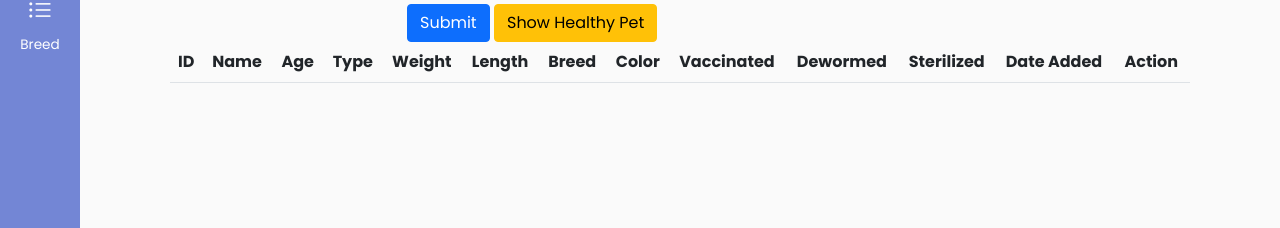
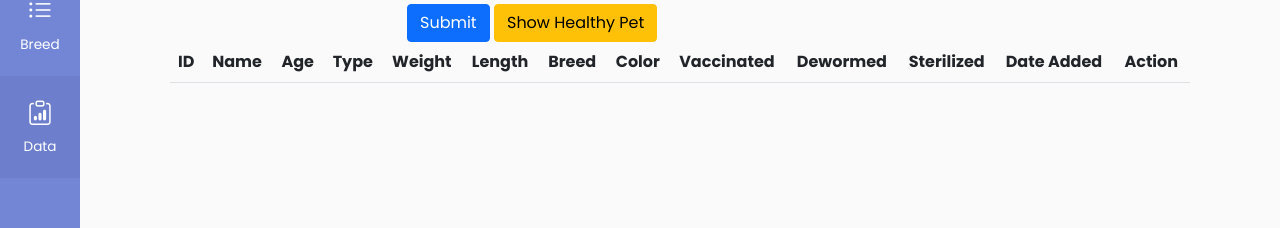
Before and after one commit to Schrodinger21/schrodinger.ass2.js, a plain HTML site: page index.html in a window 1280 px wide. Shown: the part 436-664 px from the top of the page. Drawn offline with nearby package versions, Linux system fonts and the light colour scheme.

Commit message:
upload code lv2

```diff
--- a/index.html
+++ b/index.html
@@ -69,6 +69,12 @@
             <a href="./page/breed.html">
               <i class="bi bi-list-ul"></i>
               Breed
+            </a>
+          </li>
+          <li class="active">
+            <a href="./data.html">
+              <i class="bi bi-clipboard-data"></i>
+              Data
             </a>
           </li>
         </ul>
```
Also changed, not shown: page/breed.html (+6 -0 lines), page/edit.html (+6 -0 lines), page/search.html (+6 -0 lines).
